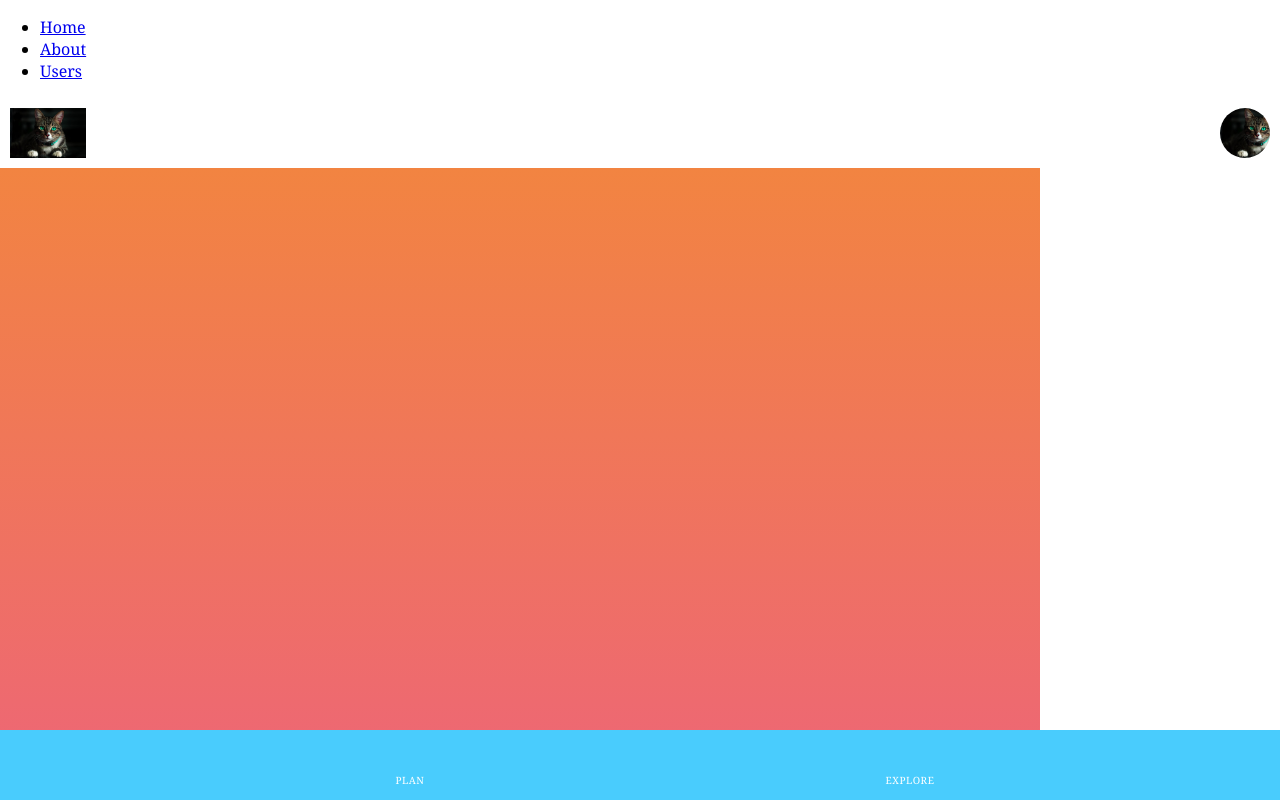
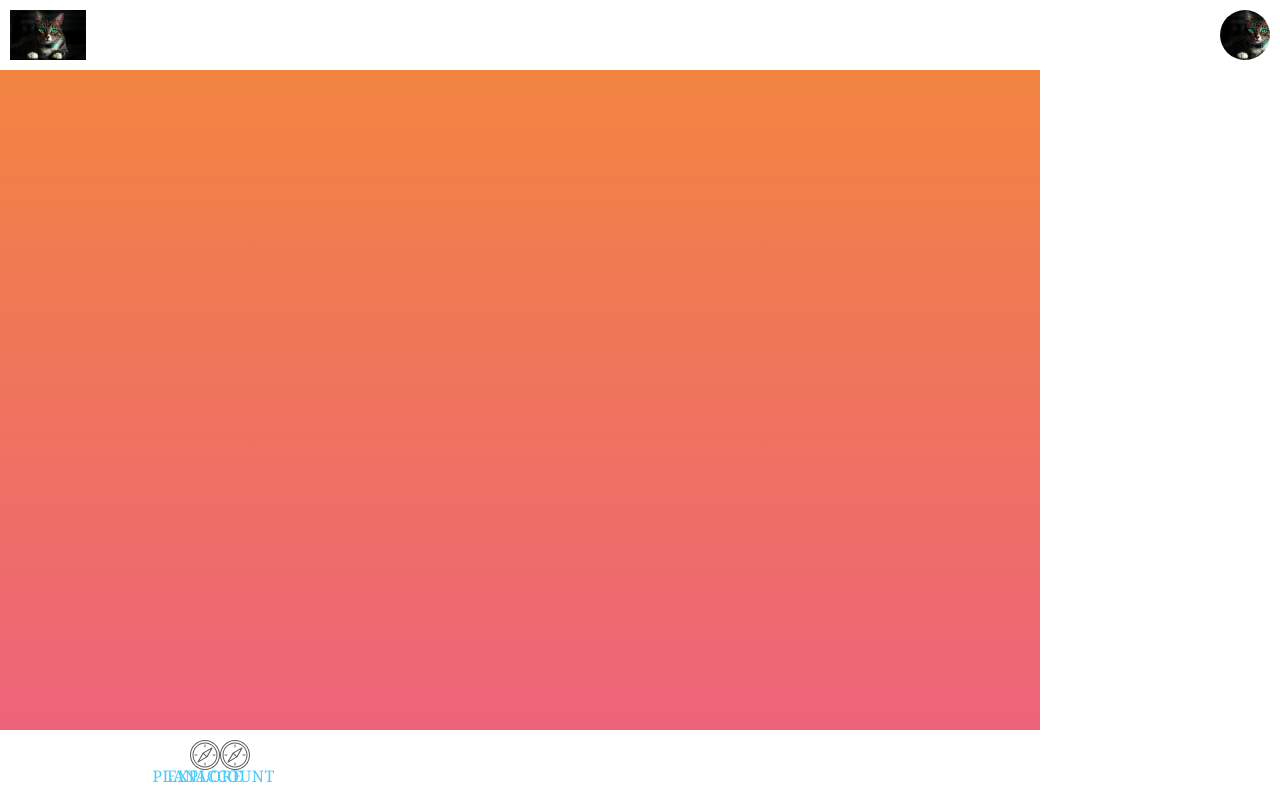
Before and after one commit to mabergerx/junction2k19, a React (Create React App) app in the folder frontend/: page / in a window 1280 px wide. Shown: the top 800 px of the page. Built offline with nearby package versions, Linux system fonts and the light colour scheme.

Commit message:
mmmore stuff

```diff
--- a/frontend/package.json
+++ b/frontend/package.json
@@ -3,6 +3,7 @@
   "version": "0.1.0",
   "private": true,
   "dependencies": {
+    "@material-ui/icons": "^4.5.1",
     "react": "^16.12.0",
     "react-dom": "^16.12.0",
     "react-router-dom": "^5.1.2",
--- a/frontend/src/App.js
+++ b/frontend/src/App.js
@@ -6,7 +6,7 @@ export default function App() {
   return (
     <Router>
       <div>
-        <nav>
+        {/* <nav>
           <ul>
             <li>
               <Link to="/">Home</Link>
@@ -18,7 +18,7 @@ export default function App() {
               <Link to="/users">Users</Link>
             </li>
           </ul>
-        </nav>
+        </nav> */}
 
         {/* A <Switch> looks through its children <Route>s and
             renders the first one that matches the current URL. */}
--- a/frontend/src/modules/Dashboard/Dashboard.js
+++ b/frontend/src/modules/Dashboard/Dashboard.js
@@ -4,10 +4,14 @@ import {
   Card,
   Tag,
   Navigation,
-  NavigationWrapper
+  NavigationWrapper,
+  Item,
+  ItemWrapper
 } from "./DashboardComponents";
 import Image from "../../assets/sample.jpeg";
 import Header from "../Header/Header";
+import Map from "../Icons/Map";
+import Explore from "../Icons/Explore";
 
 export default ({ onClick }) => {
   const [selected, setSelected] = useState("Plan");
@@ -15,7 +19,7 @@ export default ({ onClick }) => {
   return (
     <div>
       <Header />
-      <DashboardWrapper>
+      <DashboardWrapper selected={selected}>
         {selected === "Explore" ? (
           <>
             <Card onClick={onClick} image={Image}>
@@ -47,14 +51,33 @@ export default ({ onClick }) => {
       </DashboardWrapper>
       <NavigationWrapper>
         <Navigation>
-          <li onClick={() => setSelected("Plan")}>
-            {/* <Home color={this.isActive("/") ? "#fff" : "#5b5a5a"} /> */}
-            <span>Plan</span>
-          </li>
-          <li onClick={() => setSelected("Explore")}>
-            {/* <Learn color={this.isActive("/learn") ? "#fff" : "#5b5a5a"} /> */}
-            <span>Explore</span>
-          </li>
+          <ItemWrapper>
+            <Item
+              selected={selected === "Plan"}
+              onClick={() => setSelected("Plan")}
+            >
+              <Map color={selected === "Plan" ? "#fff" : "#5b5a5a"} />
+              <span>Plan</span>
+            </Item>
+          </ItemWrapper>
+          <ItemWrapper>
+            <Item
+              selected={selected === "Explore"}
+              onClick={() => setSelected("Explore")}
+            >
+              <Explore color={selected === "Explore" ? "#fff" : "#5b5a5a"} />
+              <span>Explore</span>
+            </Item>
+          </ItemWrapper>
+          <ItemWrapper>
+            <Item
+              selected={selected === "Account"}
+              onClick={() => setSelected("Account")}
+            >
+              <Explore color={selected === "Account" ? "#fff" : "#5b5a5a"} />
+              <span>Account</span>
+            </Item>
+          </ItemWrapper>
         </Navigation>
       </NavigationWrapper>
     </div>
--- a/frontend/src/modules/Dashboard/DashboardComponents.js
+++ b/frontend/src/modules/Dashboard/DashboardComponents.js
@@ -92,13 +92,12 @@ export const NavigationWrapper = styled.div`
   height: 70px;
   z-index: 11;
   display: flex;
-  background: #49ccfd;
+  background: white;
 `;
 
 export const Navigation = styled.ul`
   display: flex;
-  background: #49ccfd;
-  color: white;
+  color: #49ccfd;
   max-width: 1000px;
   margin: auto;
   flex: 1 0 auto;
@@ -108,10 +107,8 @@ export const Navigation = styled.ul`
     justify-content: center;
     align-items: center;
     flex: 1;
-    font-size: 10px;
     svg {
       margin-top: -20px;
-      color: white;
     }
     span {
       position: absolute;
@@ -140,3 +137,7 @@ export const Circle = styled.article`
 export const IconWrapper = styled.div`
   position: relative;
 `;
+
+export const Item = styled.li``;
+
+export const ItemWrapper = styled.div``;
--- /dev/null
+++ b/frontend/src/modules/Icons/Explore.js
@@ -0,0 +1,31 @@
+import React from "react";
+
+class Icon extends React.Component {
+  render() {
+    return (
+      <svg
+        fill={this.props.color}
+        width={`${this.props.width}px`}
+        height={`${this.props.height}px`}
+        style={this.props.style}
+        viewBox="0 0 480 480"
+      >
+        <path d="m240 0c-132.546875 0-240 107.453125-240 240s107.453125 240 240 240 240-107.453125 240-240c-.148438-132.484375-107.515625-239.851562-240-240zm0 464c-123.710938 0-224-100.289062-224-224s100.289062-224 224-224 224 100.289062 224 224c-.140625 123.652344-100.347656 223.859375-224 224zm0 0" />
+        <path d="m240 40c-110.457031 0-200 89.542969-200 200s89.542969 200 200 200 200-89.542969 200-200c-.125-110.40625-89.59375-199.875-200-200zm0 384c-101.621094 0-184-82.378906-184-184s82.378906-184 184-184 184 82.378906 184 184c-.113281 101.574219-82.425781 183.886719-184 184zm0 0" />
+        <path d="m357.824219 122.175781c-2.546875-2.539062-6.472657-3.066406-9.601563-1.289062l-142.824218 81.511719c-.085938.058593-.125.152343-.214844.203124-.914063.785157-1.769532 1.640626-2.558594 2.558594-.050781.085938-.144531.128906-.199219.214844l-81.539062 142.824219c-1.785157 3.132812-1.253907 7.070312 1.292969 9.621093 2.550781 2.546876 6.488281 3.078126 9.621093 1.292969l142.800781-81.511719c.085938-.058593.125-.152343.214844-.203124.914063-.785157 1.769532-1.640626 2.558594-2.558594.050781-.085938.144531-.128906.199219-.214844l81.539062-142.800781c1.800781-3.136719 1.273438-7.09375-1.289062-9.648438zm-208.511719 208.511719 61.808594-108.246094 46.480468 46.4375zm119.566406-73.085938-46.398437-46.402343 108.246093-61.808594zm0 0" />
+        <path d="m112 232h-32c-4.417969 0-8 3.582031-8 8s3.582031 8 8 8h32c4.417969 0 8-3.582031 8-8s-3.582031-8-8-8zm0 0" />
+        <path d="m400 232h-32c-4.417969 0-8 3.582031-8 8s3.582031 8 8 8h32c4.417969 0 8-3.582031 8-8s-3.582031-8-8-8zm0 0" />
+        <path d="m240 120c4.417969 0 8-3.582031 8-8v-32c0-4.417969-3.582031-8-8-8s-8 3.582031-8 8v32c0 4.417969 3.582031 8 8 8zm0 0" />
+        <path d="m240 360c-4.417969 0-8 3.582031-8 8v32c0 4.417969 3.582031 8 8 8s8-3.582031 8-8v-32c0-4.417969-3.582031-8-8-8zm0 0" />
+      </svg>
+    );
+  }
+}
+
+Icon.defaultProps = {
+  width: 30,
+  height: 30,
+  color: "#d6122d"
+};
+
+export default Icon;
--- /dev/null
+++ b/frontend/src/modules/Icons/Map.js
@@ -0,0 +1,97 @@
+import React from "react";
+
+class Icon extends React.Component {
+  render() {
+    return (
+      <svg
+        fill={this.props.color}
+        width={`${this.props.width}px`}
+        height={`${this.props.height}px`}
+        style={this.props.style}
+        viewBox="0 0 54 54"
+      >
+        <g>
+          <path
+            d="M53.516,1.143c-0.3-0.182-0.674-0.19-0.983-0.027L36,9.869L19.468,1.116c-0.013-0.007-0.028-0.009-0.041-0.015
+		c-0.048-0.023-0.097-0.04-0.147-0.055c-0.028-0.008-0.055-0.017-0.083-0.023c-0.055-0.011-0.111-0.015-0.168-0.017
+		c-0.025-0.001-0.05-0.004-0.076-0.003c-0.054,0.003-0.107,0.013-0.16,0.025c-0.03,0.006-0.06,0.01-0.089,0.019
+		c-0.007,0.002-0.014,0.002-0.02,0.004l-18,6C0.275,7.187,0,7.569,0,8v43c0,0.321,0.154,0.623,0.416,0.812
+		C0.588,51.935,0.793,52,1,52c0.106,0,0.213-0.017,0.316-0.052l17.646-5.882l16.657,6.859c0.014,0.006,0.03,0.004,0.044,0.009
+		C35.773,52.973,35.885,53,36,53c0.09,0,0.179-0.015,0.266-0.039c0.028-0.008,0.054-0.021,0.082-0.031
+		c0.04-0.015,0.082-0.026,0.12-0.046l17-9C53.795,43.711,54,43.37,54,43V2C54,1.649,53.816,1.324,53.516,1.143z M2,8.721l16-5.333
+		v26.992c-0.43,0.078-0.854,0.166-1.264,0.274c-0.534,0.142-0.852,0.689-0.71,1.223c0.119,0.448,0.523,0.744,0.966,0.744
+		c0.084,0,0.171-0.011,0.257-0.033c0.24-0.064,0.502-0.096,0.751-0.148v11.84L2,49.612V8.721z M20,32.16
+		c0.321-0.025,0.632-0.066,0.961-0.073c0.552-0.012,0.99-0.469,0.979-1.021c-0.012-0.545-0.457-0.979-1-0.979
+		c-0.007,0-0.015,0-0.022,0c-0.31,0.007-0.615,0.024-0.918,0.045V3.661l15,7.941v21.194c-0.714-0.031-1.44-0.115-2.201-0.262
+		c-0.544-0.107-1.067,0.249-1.172,0.791s0.25,1.067,0.792,1.172c0.886,0.172,1.746,0.256,2.582,0.289v15.721L20,44.33V32.16z
+		 M52,42.397l-15,7.941v-15.66c0.372-0.169,0.62-0.549,0.587-0.98c-0.029-0.374-0.269-0.674-0.587-0.821V11.602l15-7.941V42.397z"
+          />
+          <path
+            d="M11,9c-2.757,0-5,2.243-5,5c0,2.415,1.721,4.434,4,4.899V21c0,0.553,0.448,1,1,1s1-0.447,1-1v-2.101
+		c2.279-0.465,4-2.484,4-4.899C16,11.243,13.757,9,11,9z M11,17c-1.654,0-3-1.346-3-3s1.346-3,3-3s3,1.346,3,3S12.654,17,11,17z"
+          />
+          <path
+            d="M45.07,27.673c0.12,0.047,0.243,0.068,0.364,0.068c0.4,0,0.777-0.241,0.932-0.636c0.47-1.199,0.847-2.553,1.123-4.024
+		c0.102-0.542-0.256-1.064-0.799-1.167c-0.546-0.09-1.065,0.257-1.167,0.8c-0.252,1.348-0.595,2.58-1.019,3.663
+		C44.303,26.89,44.556,27.471,45.07,27.673z"
+          />
+          <path
+            d="M12.805,32.342c-1.207,0.757-2.295,1.705-3.235,2.82c-0.356,0.422-0.302,1.053,0.12,1.409
+		c0.188,0.158,0.417,0.235,0.644,0.235c0.285,0,0.567-0.121,0.765-0.355c0.806-0.956,1.737-1.769,2.768-2.414
+		c0.468-0.294,0.609-0.911,0.316-1.379C13.89,32.19,13.272,32.048,12.805,32.342z"
+          />
+          <path
+            d="M8.627,38.276c-0.502-0.23-1.096-0.013-1.327,0.489c-1.026,2.226-1.28,4.023-1.291,4.099
+		c-0.075,0.547,0.307,1.05,0.854,1.125c0.046,0.007,0.093,0.01,0.138,0.01c0.491,0,0.919-0.362,0.99-0.861
+		c0.002-0.016,0.231-1.597,1.125-3.534C9.347,39.101,9.128,38.508,8.627,38.276z"
+          />
+          <path
+            d="M40.423,33.729c0.153,0,0.309-0.035,0.454-0.109c1.292-0.661,2.431-1.599,3.384-2.786c0.346-0.431,0.277-1.061-0.154-1.406
+		c-0.43-0.343-1.06-0.276-1.406,0.154c-0.776,0.967-1.696,1.726-2.735,2.257c-0.492,0.252-0.687,0.854-0.435,1.346
+		C39.709,33.53,40.06,33.729,40.423,33.729z"
+          />
+          <path
+            d="M29.17,31.432c-0.441-0.185-0.699-0.313-0.716-0.322c-0.065-0.033-0.134-0.06-0.205-0.078
+		c-1.083-0.278-2.15-0.498-3.173-0.654c-0.545-0.086-1.056,0.291-1.14,0.837c-0.083,0.546,0.292,1.057,0.838,1.14
+		c0.926,0.142,1.893,0.34,2.877,0.59c0.134,0.064,0.39,0.185,0.748,0.334c0.126,0.053,0.257,0.077,0.385,0.077
+		c0.391,0,0.763-0.23,0.923-0.614C29.92,32.23,29.68,31.644,29.17,31.432z"
+          />
+          <path
+            d="M46.923,19.931c0.022,0.001,0.043,0.002,0.065,0.002c0.523,0,0.963-0.406,0.997-0.937c0.062-0.961,0.093-1.978,0.093-3.02
+		c0-0.347-0.003-0.699-0.01-1.058c-0.01-0.553-0.49-0.973-1.018-0.982c-0.552,0.01-0.992,0.466-0.982,1.018
+		c0.006,0.347,0.01,0.688,0.01,1.022c0,1-0.03,1.973-0.089,2.893C45.954,19.42,46.372,19.895,46.923,19.931z"
+          />
+          <path
+            d="M8.293,28.707C8.488,28.902,8.744,29,9,29s0.512-0.098,0.707-0.293L11,27.414l1.293,1.293C12.488,28.902,12.744,29,13,29
+		s0.512-0.098,0.707-0.293c0.391-0.391,0.391-1.023,0-1.414L12.414,26l1.293-1.293c0.391-0.391,0.391-1.023,0-1.414
+		s-1.023-0.391-1.414,0L11,24.586l-1.293-1.293c-0.391-0.391-1.023-0.391-1.414,0s-0.391,1.023,0,1.414L9.586,26l-1.293,1.293
+		C7.902,27.683,7.902,28.316,8.293,28.707z"
+          />
+        </g>
+        <g></g>
+        <g></g>
+        <g></g>
+        <g></g>
+        <g></g>
+        <g></g>
+        <g></g>
+        <g></g>
+        <g></g>
+        <g></g>
+        <g></g>
+        <g></g>
+        <g></g>
+        <g></g>
+        <g></g>
+      </svg>
+    );
+  }
+}
+
+Icon.defaultProps = {
+  width: 30,
+  height: 30,
+  color: "#d6122d"
+};
+
+export default Icon;
```
Also changed, not shown: 1 other file (tests, documents, lock files or other folders).
